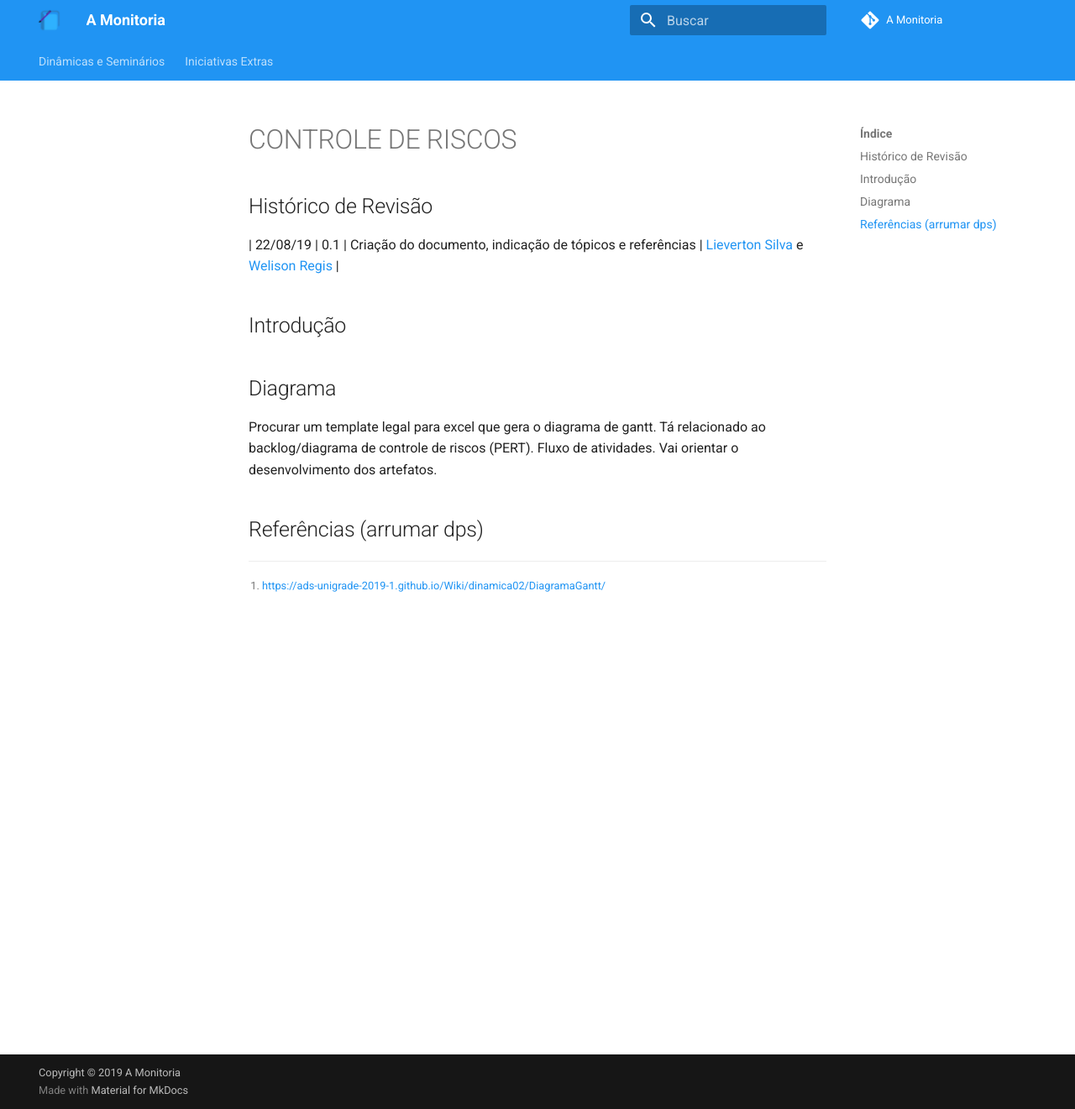
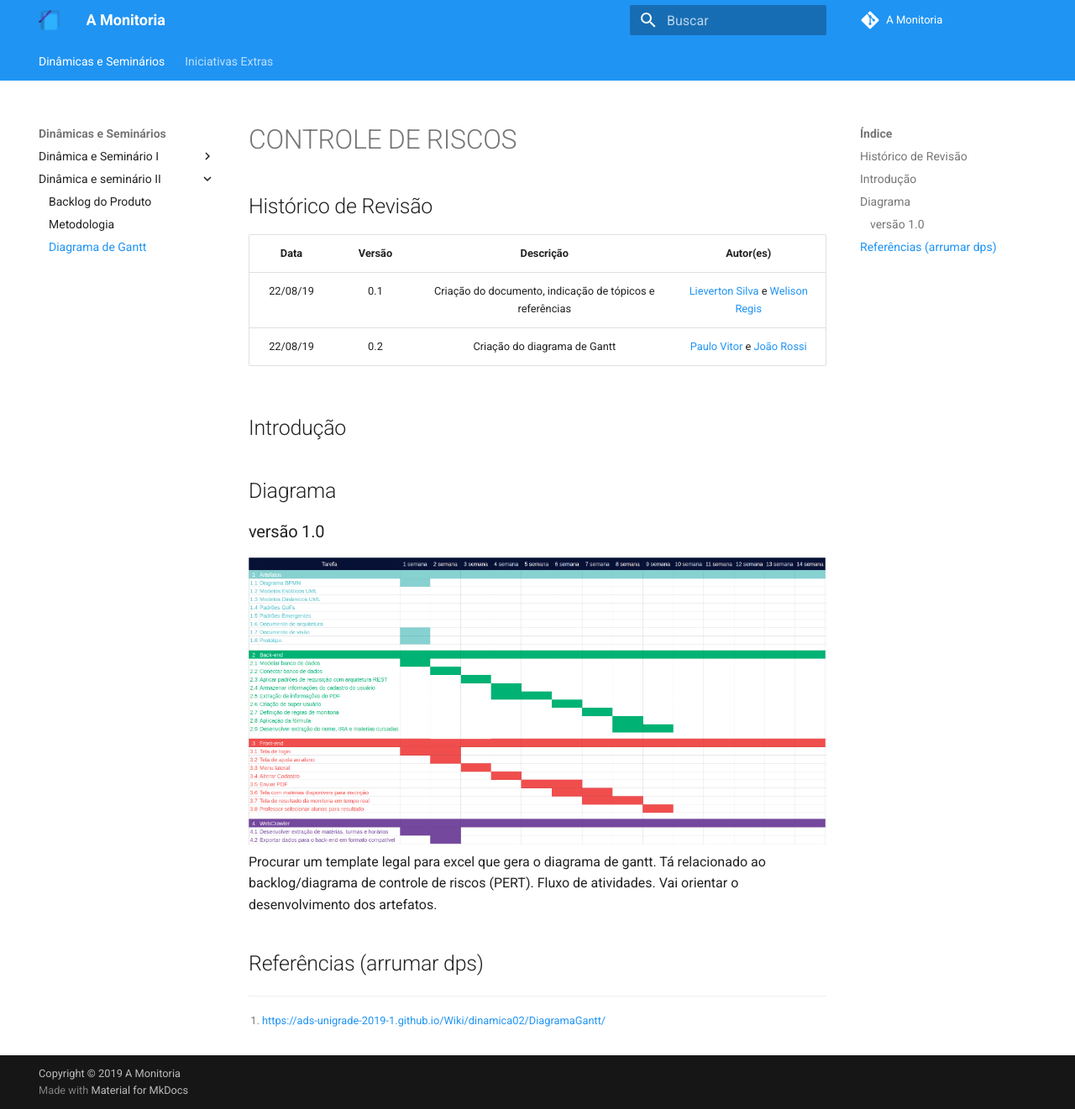
Before and after one commit to 2019-2-arquitetura-desenho/wiki, an MkDocs documentation site: the page built from docs/dinamica_seminario_II/diagrama_gantt.md, in a window 1280 px wide and 1321 px high. Shown: the whole window at 84% size. Built offline with MkDocs 1.6.1 and Material for MkDocs 9.7.7, drawn with Linux system fonts in a browser that asks for light colours; comment, search, counter and statistics services are not loaded; old or Windows-style settings are respelled for this version of MkDocs.

Commit message:
Adding Gantt diagram to pages
Co-authored-by: João Gabriel Rossi <bielrossiborba@gmail.com>

```diff
--- a/docs/dinamica_seminario_II/diagrama_gantt.md
+++ b/docs/dinamica_seminario_II/diagrama_gantt.md
@@ -1,12 +1,17 @@
 # CONTROLE DE RISCOS
 
 ## Histórico de Revisão
+| Data | Versão | Descrição | Autor(es)|
+|:----:|:------:|:---------:|:--------:|
 | 22/08/19 | 0.1 | Criação do documento, indicação de tópicos e referências | [Lieverton Silva](https://github.com/lievertom) e [Welison Regis](https://github.com/WelisonR) |
+| 22/08/19 | 0.2 | Criação do diagrama de Gantt | [Paulo Vitor](https://github.com/paulovitorrocha) e [João Rossi](https://github.com/bielrossi15)|
 
 ## Introdução
 
 ## Diagrama
+###versão 1.0
 
+![Gantt](../assets/img/Diagrama de Gantt.png)
 Procurar um template legal para excel que gera o diagrama de gantt.
 Tá relacionado ao backlog/diagrama de controle de riscos (PERT). Fluxo de atividades.
 Vai orientar o desenvolvimento dos artefatos.
--- a/mkdocs.yml
+++ b/mkdocs.yml
@@ -45,6 +45,7 @@ nav:
     - Dinâmica e seminário II:
       - Backlog do Produto : dinamica_seminario_II/backlog_do_produto.md
       - Metodologia: dinamica_seminario_II/metodologias.md
+      - Diagrama de Gantt: dinamica_seminario_II/diagrama_gantt.md
   - Iniciativas Extras:
     - Extensões: samples.md
     - Documento de Visão: documento_visao.md
```
Also changed, not shown: docs/dinamica_seminario_II/assets/img/Diagrama de Gantt.png (added).
